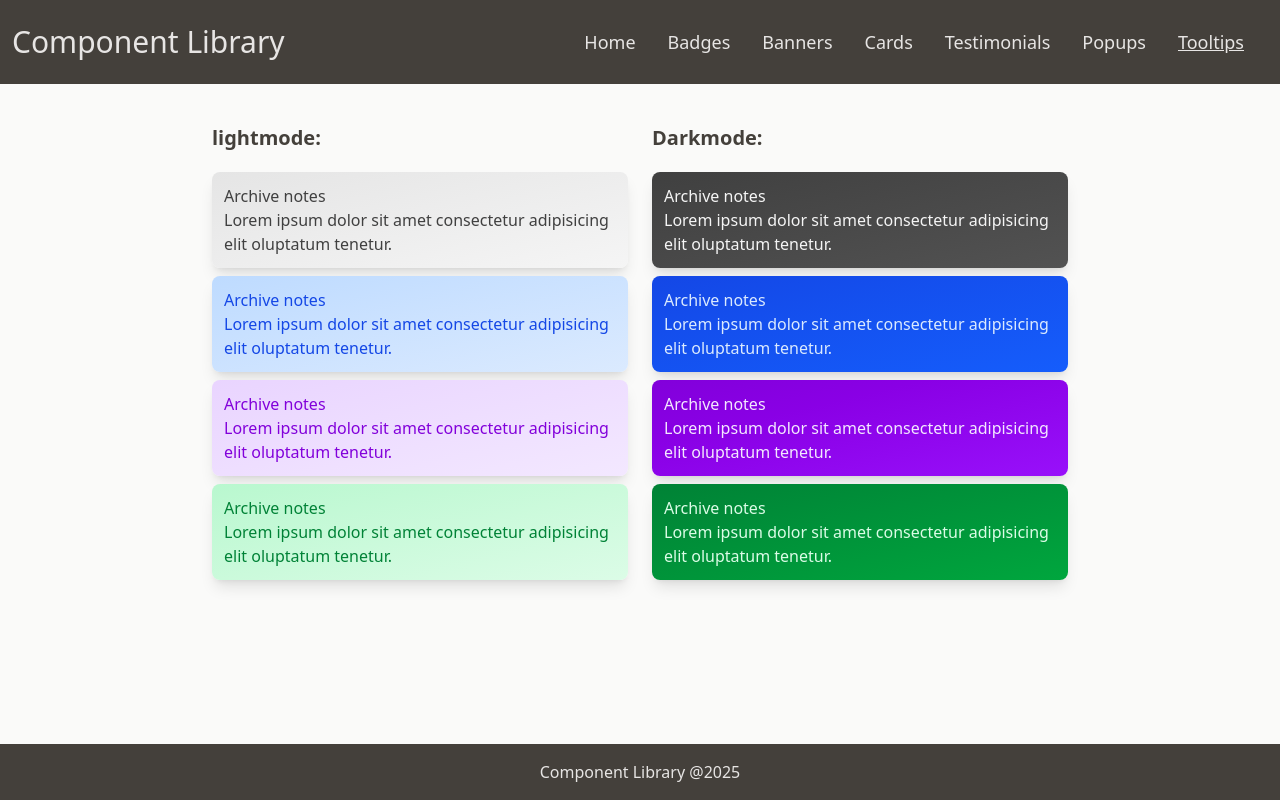
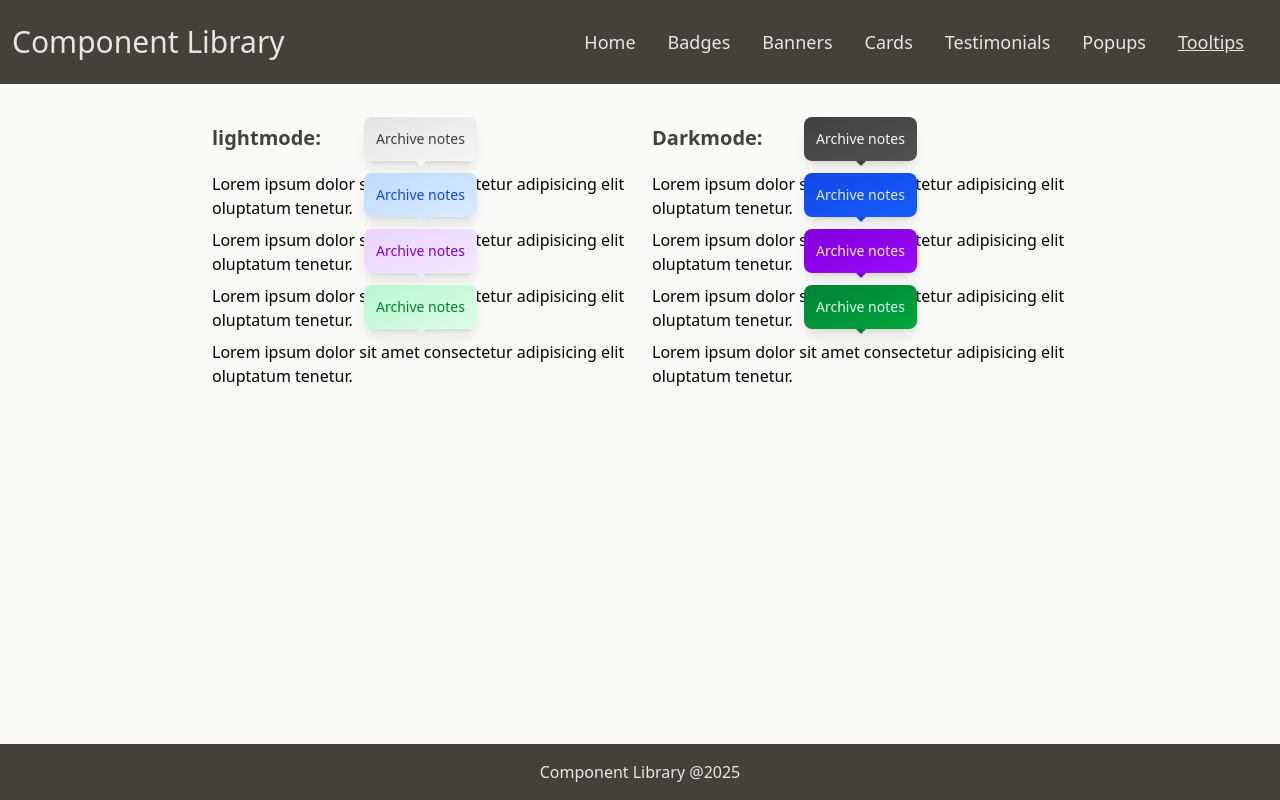
Before and after one commit to gyo82v/scrimba-component-library, a React (Vite) app: page /tooltips in a window 1280 px wide. Built offline with nearby package versions, Linux system fonts and the light colour scheme.

Commit message:
feat: add Tooltip.jsx

```diff
--- a/package.json
+++ b/package.json
@@ -10,6 +10,7 @@
     "preview": "vite preview"
   },
   "dependencies": {
+    "@radix-ui/react-tooltip": "^1.2.8",
     "@tailwindcss/vite": "^4.1.14",
     "react": "^19.1.1",
     "react-dom": "^19.1.1",
--- a/src/components/Tooltip.jsx
+++ b/src/components/Tooltip.jsx
@@ -1,3 +1,124 @@
+// src/components/Tooltip.jsx
+import * as TooltipPrimitive from '@radix-ui/react-tooltip';
+
+export default function Tooltip({
+  variant = 'default',
+  darkmode = false,
+  title,
+  children,
+  side = 'top',
+  align = 'center',
+  open, // pass true to force visible (static demo)
+}) {
+  const variants = {
+    default: `from-neutral-200 to-neutral-100 text-neutral-700`,
+    blue: `from-blue-200 to-blue-100 text-blue-700`,
+    purple: `from-purple-200 to-purple-100 text-purple-700`,
+    green: `from-green-200 to-green-100 text-green-700`,
+  };
+
+  const darkVariants = {
+    default: `from-neutral-700 to-neutral-600 text-neutral-100`,
+    blue: `from-blue-700 to-blue-600 text-blue-100`,
+    purple: `from-purple-700 to-purple-600 text-purple-100`,
+    green: `from-green-700 to-green-600 text-green-100`,
+  };
+
+  // simple mapping for arrow fill class (solid color that visually matches gradient)
+  const arrowFills = {
+    default: 'fill-neutral-100',
+    blue: 'fill-blue-100',
+    purple: 'fill-purple-100',
+    green: 'fill-green-100',
+  };
+  const darkArrowFills = {
+    default: 'fill-neutral-700',
+    blue: 'fill-blue-700',
+    purple: 'fill-purple-700',
+    green: 'fill-green-700',
+  };
+
+  const container = `
+    bg-gradient-to-br p-3 rounded-lg shadow-lg
+    ${!darkmode ? variants[variant] : darkVariants[variant]}
+  `;
+
+  // ensure trigger is a real element (if children is plain text)
+  const trigger =
+    typeof children === 'string' || typeof children === 'number' ? (
+      <span className="inline-block">{children}</span>
+    ) : (
+      children
+    );
+
+  const arrowClass = !darkmode ? arrowFills[variant] ?? 'fill-neutral-100' : darkArrowFills[variant] ?? 'fill-neutral-700';
+
+  return (
+    <TooltipPrimitive.Provider delayDuration={150}>
+      {/* if `open` is undefined, Radix uses hover/focus as normal.
+          if open===true (or false) it is controlled. */}
+      <TooltipPrimitive.Root open={open} onOpenChange={() => { /* leave uncontrolled unless user passes onOpenChange */ }}>
+        <TooltipPrimitive.Trigger asChild>{trigger}</TooltipPrimitive.Trigger>
+
+        <TooltipPrimitive.Portal>
+          <TooltipPrimitive.Content
+            side={side}
+            align={align}
+            sideOffset={6}
+            className={`
+              ${container}
+              text-sm font-medium max-w-xs
+              animate-in fade-in-50
+              data-[side=top]:slide-in-from-bottom-2
+              data-[side=bottom]:slide-in-from-top-2
+              data-[side=left]:slide-in-from-right-2
+              data-[side=right]:slide-in-from-left-2
+            `}
+          >
+            <p>{title}</p>
+            <TooltipPrimitive.Arrow className={arrowClass} />
+          </TooltipPrimitive.Content>
+        </TooltipPrimitive.Portal>
+      </TooltipPrimitive.Root>
+    </TooltipPrimitive.Provider>
+  );
+}
+
+
+
+
+
+
+
+
+
+
+
+
+
+
+
+
+
+
+
+
+
+
+
+
+
+
+
+
+
+
+
+
+/*
+
+import * as TooltipPrimitive from '@radix-ui/react-tooltip';
+
 export default function Tooltip({variant = "default", darkmode = false, title, children}){
 
     const variants = {
@@ -26,4 +147,4 @@ export default function Tooltip({variant = "default", darkmode = false, title, c
         </section>
     )
 
-}
+}*/
--- a/src/pages/Tooltips.jsx
+++ b/src/pages/Tooltips.jsx
@@ -10,16 +10,16 @@ export default function Tooltips(){
             <section className={section}>
                 <h2 className={h2}>lightmode:</h2>
                 <section className={sectionTools}>
-                    <Tooltip title="Archive notes">
+                    <Tooltip title="Archive notes" open>
                         Lorem ipsum dolor sit amet consectetur adipisicing elit oluptatum tenetur.
                     </Tooltip>
-                    <Tooltip title="Archive notes" variant="blue">
+                    <Tooltip title="Archive notes" variant="blue" open>
                         Lorem ipsum dolor sit amet consectetur adipisicing elit oluptatum tenetur.
                     </Tooltip>
-                    <Tooltip title="Archive notes" variant="purple">
+                    <Tooltip title="Archive notes" variant="purple" open>
                         Lorem ipsum dolor sit amet consectetur adipisicing elit oluptatum tenetur.
                     </Tooltip>
-                    <Tooltip title="Archive notes" variant="green">
+                    <Tooltip title="Archive notes" variant="green" open>
                         Lorem ipsum dolor sit amet consectetur adipisicing elit oluptatum tenetur.
                     </Tooltip>
                 </section>
@@ -27,16 +27,16 @@ export default function Tooltips(){
             <section className={section}>
                 <h2 className={h2}>Darkmode:</h2>
                 <section className={sectionTools}>
-                <Tooltip title="Archive notes" darkmode>
+                <Tooltip title="Archive notes" darkmode open>
                     Lorem ipsum dolor sit amet consectetur adipisicing elit oluptatum tenetur.
                 </Tooltip>
-                <Tooltip title="Archive notes" variant="blue" darkmode>
+                <Tooltip title="Archive notes" variant="blue" darkmode open>
                     Lorem ipsum dolor sit amet consectetur adipisicing elit oluptatum tenetur.
                 </Tooltip>
-                <Tooltip title="Archive notes" variant="purple" darkmode>
+                <Tooltip title="Archive notes" variant="purple" darkmode open>
                     Lorem ipsum dolor sit amet consectetur adipisicing elit oluptatum tenetur.
                 </Tooltip>
-                <Tooltip title="Archive notes" variant="green" darkmode>
+                <Tooltip title="Archive notes" variant="green" darkmode open>
                     Lorem ipsum dolor sit amet consectetur adipisicing elit oluptatum tenetur.
                 </Tooltip>
                 </section>
```
Also changed, not shown: 1 other file (tests, documents, lock files or other folders).
